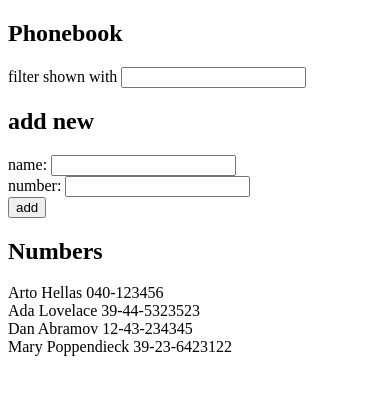
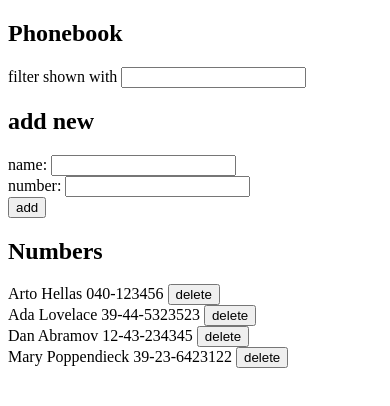
Before and after one commit to deathworship/fso, a React (Vite) app in the folder part2/phonebook/: page / in a window 390 px wide. Shown: the top 406 px of the page. Built offline with nearby package versions, Linux system fonts and the light colour scheme; data requests are answered from the project's data file.

Commit message:
part2 phonebook step9

```diff
--- a/part2/phonebook/src/App.jsx
+++ b/part2/phonebook/src/App.jsx
@@ -34,7 +34,7 @@ const App = () => {
       }
 
       phonebook
-        .create(newPerson)
+        .createEntry(newPerson)
         .then(response => {
           setPersons(persons.concat(response))
         })
@@ -55,6 +55,20 @@ const App = () => {
     setSearch(event.target.value)
   }
 
+  const handleDeleteEntry = (id) => {
+    const person = persons.find(p => p.id === id)
+    if (confirm(`Delete ${person.name}?`)) {
+      phonebook
+        .deleteEntry(id)
+        .then(status => {
+          if (status === 200) {
+            setPersons(persons.filter(n => n.id !== id))
+          }
+        })
+    }
+
+  }
+
   return (
     <div>
       <h2>Phonebook</h2>
@@ -68,7 +82,7 @@ const App = () => {
         onNumberChange={handleNumberChange}
       />
       <h2>Numbers</h2>
-      <Persons persons={personsToShow} />
+      <Persons persons={personsToShow} onDeleteEntry={handleDeleteEntry} />
     </div>
   )
 }
--- a/part2/phonebook/src/components/Persons.jsx
+++ b/part2/phonebook/src/components/Persons.jsx
@@ -1,16 +1,16 @@
-const Persons = ({persons}) => {
+const Persons = ({persons, onDeleteEntry}) => {
     return (
       <div>
         {persons.map(person =>
-          <Person key={person.id} person={person} />
+          <Person key={person.id} person={person} onDeleteEntry={() => onDeleteEntry(person.id)} />
         )}
       </div>
     )
   }
 
-  const Person = ({person}) => {
+  const Person = ({person, onDeleteEntry}) => {
     return (
-      <div>{person.name} {person.number}</div>
+      <div>{person.name} {person.number} <button onClick={onDeleteEntry}>delete</button></div>
     )
   }
 
--- a/part2/phonebook/src/services/phonebook.js
+++ b/part2/phonebook/src/services/phonebook.js
@@ -8,10 +8,16 @@ const getAll = () => {
     return request.then(response => response.data)
 }
 
-const create = (newObject) => {
+const createEntry = (newObject) => {
     const request = axios.post(baseUrl, newObject)
 
     return request.then(response => response.data)
 }
 
-export default { getAll, create }
+const deleteEntry = (id) => {
+    const request = axios.delete(`${baseUrl}/${id}`)
+
+    return request.then(response => response.status)
+}
+
+export default { getAll, createEntry, deleteEntry }
```
